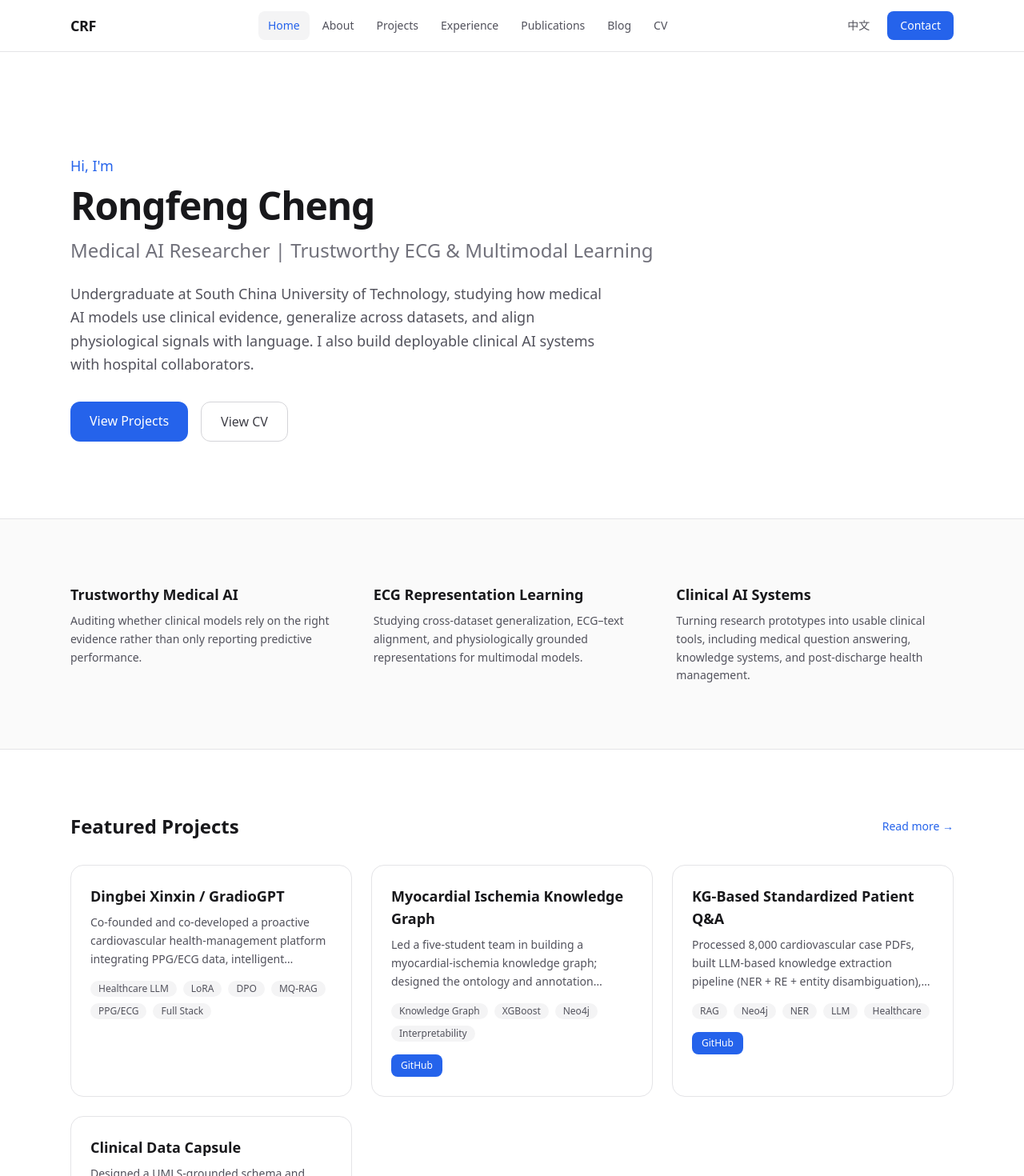
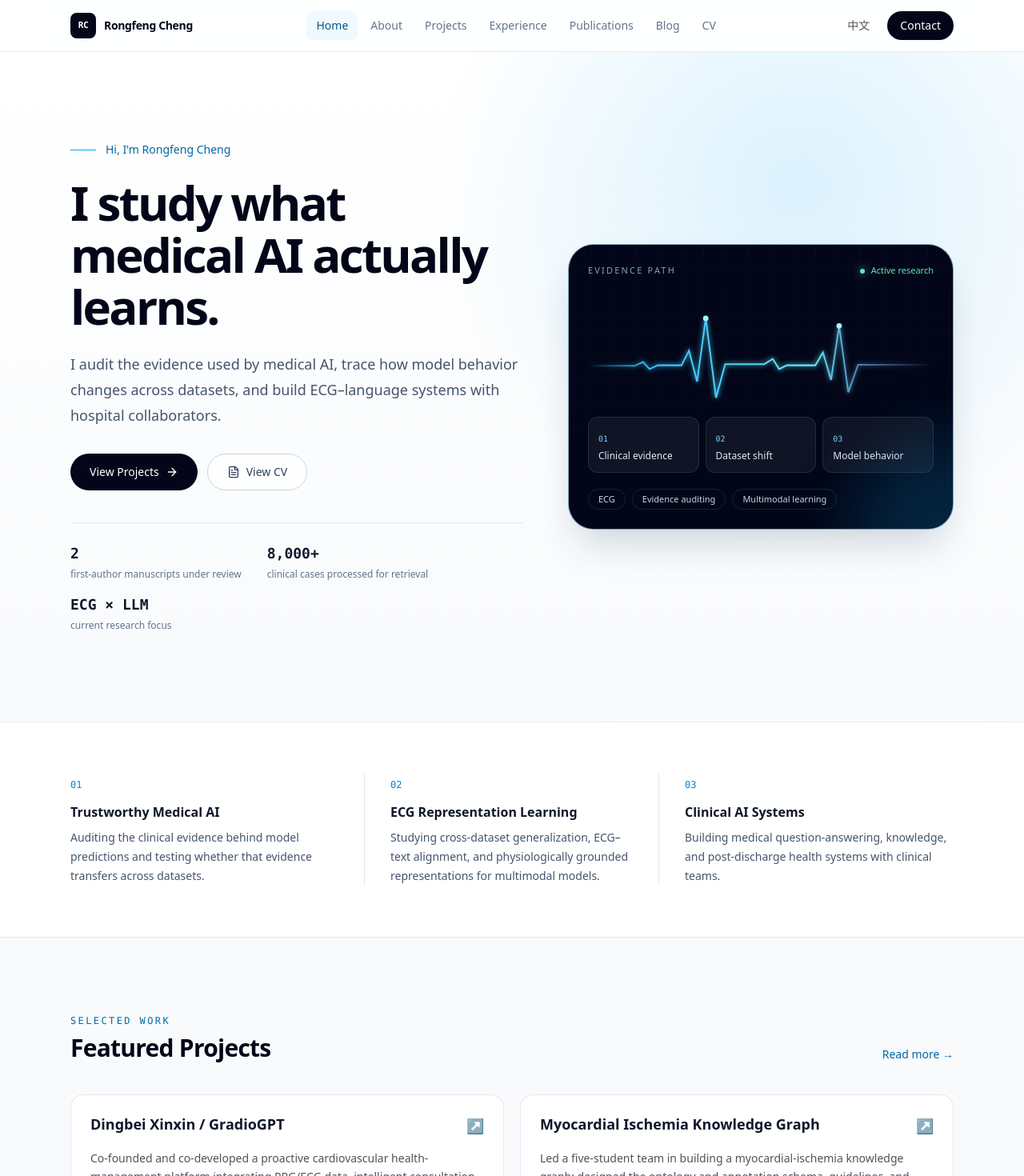
Before and after one commit to CRF2004/crf2004.github.io, a Next.js app: page /en in a window 1280 px wide. Shown: the top 1470 px of the page at 80% size. Built offline with nearby package versions, Linux system fonts and the light colour scheme.

Commit message:
Redesign academic homepage

```diff
--- a/app/[locale]/page.tsx
+++ b/app/[locale]/page.tsx
@@ -4,6 +4,8 @@ import { setRequestLocale } from "next-intl/server";
 import Link from "next/link";
 import { getFeaturedProjects } from "@/lib/projects";
 import ProjectCard from "@/components/ProjectCard";
+import ResearchSignal from "@/components/ResearchSignal";
+import { ArrowRight, FileText } from "lucide-react";
 
 export default function HomePage({
   params,
@@ -17,50 +19,60 @@ export default function HomePage({
   const featured = getFeaturedProjects();
 
   return (
-    <div>
-      {/* Hero */}
-      <section className="max-w-6xl mx-auto px-6 pt-24 pb-16 md:pt-32 md:pb-24">
-        <div className="max-w-3xl">
-          <p className="text-lg text-accent font-medium mb-3">
-            {t("greeting")}
-          </p>
-          <h1 className="text-4xl md:text-5xl font-bold tracking-tight text-zinc-900 mb-4">
-            {t("name")}
-          </h1>
-          <p className="text-xl md:text-2xl text-zinc-500 font-medium mb-6">
-            {t("tagline")}
-          </p>
-          <p className="text-lg text-zinc-600 leading-relaxed mb-8 max-w-2xl">
-            {t("subtitle")}
-          </p>
-          <div className="flex flex-wrap gap-4">
+    <div className="overflow-hidden">
+      <section className="hero-wash relative border-b border-slate-200/70">
+        <div className="mx-auto grid max-w-6xl items-center gap-14 px-6 pb-20 pt-20 md:pb-28 md:pt-28 lg:grid-cols-[1.08fr_0.92fr]">
+          <div>
+            <div className="mb-6 flex items-center gap-3 text-sm font-medium text-sky-700">
+              <span className="h-px w-8 bg-sky-500" />
+              {t("greeting")} {t("name")}
+            </div>
+            <h1 className="max-w-3xl text-4xl font-semibold leading-[1.08] tracking-[-0.045em] text-slate-950 md:text-6xl">
+              {t("headline")}
+            </h1>
+            <p className="mt-6 max-w-2xl text-lg leading-8 text-slate-600">
+              {t("subtitle")}
+            </p>
+            <div className="mt-8 flex flex-wrap gap-3">
             <Link
               href={`/${locale}/projects`}
-              className="px-6 py-3 bg-accent text-white rounded-xl font-medium hover:bg-accent-dark transition-colors"
+              className="group inline-flex items-center gap-2 rounded-full bg-slate-950 px-6 py-3 text-sm font-medium text-white transition hover:bg-sky-800"
             >
               {t("cta_projects")}
+              <ArrowRight className="h-4 w-4 transition-transform group-hover:translate-x-0.5" />
             </Link>
             <Link
               href={`/${locale}/cv`}
-              className="px-6 py-3 border border-zinc-300 text-zinc-700 rounded-xl font-medium hover:bg-zinc-50 transition-colors"
+              className="inline-flex items-center gap-2 rounded-full border border-slate-300 bg-white/70 px-6 py-3 text-sm font-medium text-slate-700 transition hover:border-sky-300 hover:text-sky-800"
             >
+              <FileText className="h-4 w-4" />
               {t("cta_cv")}
             </Link>
           </div>
+            <div className="mt-10 flex flex-wrap gap-x-8 gap-y-4 border-t border-slate-200 pt-6">
+              {(["papers", "clinical", "focus"] as const).map((key) => (
+                <div key={key}>
+                  <p className="font-mono text-lg font-semibold text-slate-900">{t(`proof.${key}.value`)}</p>
+                  <p className="mt-1 text-xs text-slate-500">{t(`proof.${key}.label`)}</p>
+                </div>
+              ))}
+            </div>
+          </div>
+          <ResearchSignal locale={locale} />
         </div>
       </section>
 
-      {/* Highlights */}
-      <section className="bg-zinc-50 border-y border-zinc-200">
-        <div className="max-w-6xl mx-auto px-6 py-16 md:py-20">
-          <div className="grid md:grid-cols-3 gap-8">
+      <section className="border-b border-slate-200 bg-white">
+        <div className="mx-auto max-w-6xl px-6 py-14 md:py-16">
+          <div className="grid gap-8 md:grid-cols-3 md:gap-0">
             {(["health_ai", "knowledge_graphs", "interpretable_ml"] as const).map(
-              (key) => (
-                <div key={key} className="text-center md:text-left">
-                  <h3 className="text-lg font-semibold text-zinc-900 mb-2">
+              (key, index) => (
+                <div key={key} className="relative md:px-8 md:first:pl-0 md:last:pr-0 md:[&:not(:last-child)]:border-r md:[&:not(:last-child)]:border-slate-200">
+                  <span className="font-mono text-xs text-sky-600">0{index + 1}</span>
+                  <h3 className="mt-3 text-base font-semibold text-slate-900">
                     {t(`highlights.${key}.title`)}
                   </h3>
-                  <p className="text-sm text-zinc-600 leading-relaxed">
+                  <p className="mt-2 text-sm leading-6 text-slate-600">
                     {t(`highlights.${key}.description`)}
                   </p>
                 </div>
@@ -70,20 +82,22 @@ export default function HomePage({
         </div>
       </section>
 
-      {/* Featured Projects */}
-      <section className="max-w-6xl mx-auto px-6 py-16 md:py-20">
-        <div className="flex items-center justify-between mb-8">
-          <h2 className="text-2xl font-bold text-zinc-900">
+      <section className="mx-auto max-w-6xl px-6 py-20 md:py-24">
+        <div className="mb-10 flex items-end justify-between gap-4">
+          <div>
+            <p className="mb-2 font-mono text-xs uppercase tracking-[0.2em] text-sky-700">{t("work_label")}</p>
+            <h2 className="text-3xl font-semibold tracking-tight text-slate-950">
             {t("recent_projects")}
-          </h2>
+            </h2>
+          </div>
           <Link
             href={`/${locale}/projects`}
-            className="text-sm font-medium text-accent hover:text-accent-dark transition-colors"
+            className="inline-flex items-center gap-1 text-sm font-medium text-sky-700 hover:text-sky-900"
           >
             {t("read_more")}
           </Link>
         </div>
-        <div className="grid md:grid-cols-2 lg:grid-cols-3 gap-6">
+        <div className="grid gap-5 md:grid-cols-2">
           {featured.map((p) => (
             <ProjectCard
               key={p.slug}
--- a/app/globals.css
+++ b/app/globals.css
@@ -3,11 +3,52 @@
 @plugin "@tailwindcss/typography";
 
 @theme inline {
-  --color-accent: #2563eb;
-  --color-accent-light: #3b82f6;
-  --color-accent-dark: #1d4ed8;
+  --color-accent: #0369a1;
+  --color-accent-light: #0ea5e9;
+  --color-accent-dark: #075985;
 }
 
 body {
   font-family: var(--font-sans), system-ui, sans-serif;
+  background: #f8fafc;
+  color: #0f172a;
 }
+
+::selection {
+  background: #bae6fd;
+  color: #082f49;
+}
+
+.hero-wash {
+  background:
+    radial-gradient(circle at 78% 20%, rgb(186 230 253 / 0.5), transparent 28rem),
+    linear-gradient(180deg, #ffffff 0%, #f8fafc 100%);
+}
+
+.signal-grid {
+  background-image:
+    linear-gradient(rgb(56 189 248 / 0.08) 1px, transparent 1px),
+    linear-gradient(90deg, rgb(56 189 248 / 0.08) 1px, transparent 1px);
+  background-size: 28px 28px;
+  mask-image: linear-gradient(to bottom, black, transparent 95%);
+}
+
+.signal-panel::after {
+  content: "";
+  position: absolute;
+  width: 15rem;
+  height: 15rem;
+  right: -7rem;
+  bottom: -8rem;
+  border-radius: 999px;
+  background: rgb(14 165 233 / 0.18);
+  filter: blur(40px);
+}
+
+.no-scrollbar::-webkit-scrollbar {
+  display: none;
+}
+
+.no-scrollbar {
+  scrollbar-width: none;
+}
--- a/app/layout.tsx
+++ b/app/layout.tsx
@@ -18,7 +18,7 @@ export const metadata: Metadata = {
     template: "%s | Rongfeng Cheng",
   },
   description:
-    "Personal website of Rongfeng Cheng — Medical AI researcher and builder at SCUT, working on interpretable AI for healthcare.",
+    "Rongfeng Cheng studies evidence use, cross-dataset behavior, and ECG-language learning in medical AI.",
 };
 
 export default function RootLayout({
--- a/components/Nav.tsx
+++ b/components/Nav.tsx
@@ -20,13 +20,14 @@ export default function Nav({ locale }: { locale: string }) {
   const pathname = usePathname();
 
   return (
-    <header className="sticky top-0 z-50 bg-white/80 backdrop-blur-sm border-b border-zinc-200">
-      <nav className="max-w-6xl mx-auto px-6 h-16 flex items-center justify-between">
+    <header className="sticky top-0 z-50 border-b border-slate-200/80 bg-white/85 backdrop-blur-xl">
+      <nav className="mx-auto flex h-16 max-w-6xl items-center justify-between px-6">
         <Link
           href={`/${locale}`}
-          className="text-lg font-bold tracking-tight text-zinc-900 hover:text-accent transition-colors"
+          className="group flex items-center gap-2.5 text-sm font-semibold tracking-tight text-slate-950"
         >
-          CRF
+          <span className="grid h-8 w-8 place-items-center rounded-lg bg-slate-950 font-mono text-[11px] text-white transition group-hover:bg-sky-800">RC</span>
+          <span className="hidden lg:block">Rongfeng Cheng</span>
         </Link>
 
         <div className="hidden md:flex items-center gap-1">
@@ -42,8 +43,8 @@ export default function Nav({ locale }: { locale: string }) {
                 href={href}
                 className={`px-3 py-2 rounded-lg text-sm font-medium transition-colors ${
                   isActive
-                    ? "bg-zinc-100 text-accent"
-                    : "text-zinc-600 hover:text-zinc-900 hover:bg-zinc-50"
+                    ? "bg-sky-50 text-sky-800"
+                    : "text-slate-500 hover:bg-slate-50 hover:text-slate-900"
                 }`}
               >
                 {t(item)}
@@ -56,12 +57,19 @@ export default function Nav({ locale }: { locale: string }) {
           <LanguageSwitcher locale={locale} />
           <Link
             href={`/${locale}/contact`}
-            className="hidden sm:inline-flex px-4 py-2 bg-accent text-white rounded-lg text-sm font-medium hover:bg-accent-dark transition-colors"
+            className="hidden rounded-full bg-slate-950 px-4 py-2 text-sm font-medium text-white transition hover:bg-sky-800 sm:inline-flex"
           >
             {t("contact")}
           </Link>
         </div>
       </nav>
+      <div className="no-scrollbar flex gap-1 overflow-x-auto border-t border-slate-100 px-4 py-2 md:hidden">
+        {navItems.map((item) => {
+          const href = `/${locale}${item === "home" ? "" : `/${item}`}`;
+          const isActive = item === "home" ? pathname === `/${locale}` || pathname === `/${locale}/` : pathname.startsWith(`/${locale}/${item}`);
+          return <Link key={item} href={href} className={`shrink-0 rounded-full px-3 py-1.5 text-xs font-medium ${isActive ? "bg-sky-100 text-sky-800" : "text-slate-500"}`}>{t(item)}</Link>;
+        })}
+      </div>
     </header>
   );
 }
--- a/components/ProjectCard.tsx
+++ b/components/ProjectCard.tsx
@@ -95,11 +95,15 @@ export default function ProjectCard({
   links,
 }: ProjectCardProps) {
   return (
-    <article className="group p-6 rounded-2xl border border-zinc-200 hover:border-accent/30 hover:shadow-lg hover:shadow-accent/5 transition-all duration-300 bg-white">
+    <article className="group relative overflow-hidden rounded-2xl border border-slate-200 bg-white p-6 transition-all duration-300 hover:-translate-y-1 hover:border-sky-300 hover:shadow-xl hover:shadow-sky-950/5">
+      <div className="absolute inset-x-0 top-0 h-px bg-gradient-to-r from-transparent via-sky-400/70 to-transparent opacity-0 transition-opacity group-hover:opacity-100" />
       <Link href={`/${locale}/projects/${slug}`} className="block">
-        <h3 className="text-lg font-semibold text-zinc-900 group-hover:text-accent transition-colors mb-2">
+        <div className="mb-4 flex items-start justify-between gap-4">
+        <h3 className="text-lg font-semibold leading-snug text-slate-900 transition-colors group-hover:text-sky-800">
           {title}
         </h3>
+        <span className="text-lg text-slate-300 transition-all group-hover:translate-x-0.5 group-hover:text-sky-600">↗</span>
+        </div>
         <p className="text-sm text-zinc-600 leading-relaxed mb-4 line-clamp-3">
           {description}
         </p>
@@ -108,7 +112,7 @@ export default function ProjectCard({
         {tags.map((tag) => (
           <span
             key={tag}
-            className="px-2.5 py-0.5 rounded-full bg-zinc-100 text-zinc-600 text-xs font-medium"
+            className="rounded-md border border-slate-200 bg-slate-50 px-2 py-0.5 font-mono text-[10px] text-slate-600"
           >
             {tag}
           </span>
--- /dev/null
+++ b/components/ResearchSignal.tsx
@@ -0,0 +1,52 @@
+export default function ResearchSignal({ locale }: { locale: string }) {
+  const zh = locale === "zh";
+
+  return (
+    <div className="signal-panel relative overflow-hidden rounded-[2rem] border border-sky-200/70 bg-slate-950 p-6 text-white shadow-2xl shadow-sky-950/20">
+      <div className="signal-grid absolute inset-0 opacity-50" />
+      <div className="relative flex items-center justify-between text-[11px] font-medium uppercase tracking-[0.2em] text-sky-200/70">
+        <span>{zh ? "证据链路" : "Evidence path"}</span>
+        <span className="flex items-center gap-2 normal-case tracking-normal text-emerald-300">
+          <span className="h-1.5 w-1.5 rounded-full bg-emerald-300 shadow-[0_0_12px_#6ee7b7]" />
+          {zh ? "研究进行中" : "Active research"}
+        </span>
+      </div>
+
+      <svg viewBox="0 0 640 210" className="relative mt-8 w-full" aria-label="ECG evidence signal">
+        <defs>
+          <linearGradient id="signal" x1="0" x2="1">
+            <stop offset="0" stopColor="#38bdf8" stopOpacity="0" />
+            <stop offset="0.18" stopColor="#38bdf8" />
+            <stop offset="0.65" stopColor="#67e8f9" />
+            <stop offset="1" stopColor="#818cf8" stopOpacity="0" />
+          </linearGradient>
+          <filter id="glow">
+            <feGaussianBlur stdDeviation="5" result="blur" />
+            <feMerge><feMergeNode in="blur" /><feMergeNode in="SourceGraphic" /></feMerge>
+          </filter>
+        </defs>
+        <path d="M0 116 H86 L102 109 L114 122 L129 115 H173 L187 88 L202 145 L218 28 L237 175 L254 113 H326 L342 103 L354 122 L368 115 H421 L435 91 L450 142 L465 42 L482 165 L500 114 H640" fill="none" stroke="url(#signal)" strokeWidth="3" filter="url(#glow)" />
+        {[218, 465].map((x) => <circle key={x} cx={x} cy={x === 218 ? 28 : 42} r="5" fill="#a5f3fc" />)}
+      </svg>
+
+      <div className="relative grid grid-cols-3 gap-2">
+        {[
+          [zh ? "临床证据" : "Clinical evidence", "01"],
+          [zh ? "跨库迁移" : "Dataset shift", "02"],
+          [zh ? "模型行为" : "Model behavior", "03"],
+        ].map(([label, n]) => (
+          <div key={n} className="rounded-xl border border-white/10 bg-white/[0.06] p-3 backdrop-blur-sm">
+            <span className="font-mono text-[10px] text-sky-300">{n}</span>
+            <p className="mt-1 text-xs font-medium text-slate-200">{label}</p>
+          </div>
+        ))}
+      </div>
+
+      <div className="relative mt-5 flex flex-wrap gap-2 text-[11px] text-slate-300">
+        <span className="rounded-full border border-white/10 px-3 py-1">ECG</span>
+        <span className="rounded-full border border-white/10 px-3 py-1">Evidence auditing</span>
+        <span className="rounded-full border border-white/10 px-3 py-1">Multimodal learning</span>
+      </div>
+    </div>
+  );
+}
--- a/messages/en.json
+++ b/messages/en.json
@@ -12,14 +12,20 @@
   "home": {
     "greeting": "Hi, I'm",
     "name": "Rongfeng Cheng",
-    "tagline": "Medical AI Researcher | Trustworthy ECG & Multimodal Learning",
-    "subtitle": "Undergraduate at South China University of Technology, studying how medical AI models use clinical evidence, generalize across datasets, and align physiological signals with language. I also build deployable clinical AI systems with hospital collaborators.",
+    "tagline": "Medical AI · ECG · Clinical Systems",
+    "headline": "I study what medical AI actually learns.",
+    "subtitle": "I audit the evidence used by medical AI, trace how model behavior changes across datasets, and build ECG–language systems with hospital collaborators.",
     "cta_projects": "View Projects",
     "cta_cv": "View CV",
+    "proof": {
+      "papers": { "value": "2", "label": "first-author manuscripts under review" },
+      "clinical": { "value": "8,000+", "label": "clinical cases processed for retrieval" },
+      "focus": { "value": "ECG × LLM", "label": "current research focus" }
+    },
     "highlights": {
       "health_ai": {
         "title": "Trustworthy Medical AI",
-        "description": "Auditing whether clinical models rely on the right evidence rather than only reporting predictive performance."
+        "description": "Auditing the clinical evidence behind model predictions and testing whether that evidence transfers across datasets."
       },
       "knowledge_graphs": {
         "title": "ECG Representation Learning",
@@ -27,9 +33,10 @@
       },
       "interpretable_ml": {
         "title": "Clinical AI Systems",
-        "description": "Turning research prototypes into usable clinical tools, including medical question answering, knowledge systems, and post-discharge health management."
+        "description": "Building medical question-answering, knowledge, and post-discharge health systems with clinical teams."
       }
     },
+    "work_label": "Selected work",
     "recent_projects": "Featured Projects",
     "latest_blog": "Latest from the Blog",
     "read_more": "Read more →"
--- a/messages/zh.json
+++ b/messages/zh.json
@@ -12,14 +12,20 @@
   "home": {
     "greeting": "你好，我是",
     "name": "程荣锋",
-    "tagline": "医疗AI研究者｜可信ECG与多模态学习",
-    "subtitle": "华南理工大学本科生，研究医疗AI模型如何使用临床证据、如何跨数据集泛化，以及如何将生理信号与语言对齐；同时与医院团队合作，将研究原型落地为可用的临床AI系统。",
+    "tagline": "医疗 AI · ECG · 临床系统",
+    "headline": "我研究医疗 AI 到底学到了什么。",
+    "subtitle": "我审计医疗 AI 使用的证据，追踪模型行为如何随数据集变化，并与医院团队共同开发 ECG—语言系统。",
     "cta_projects": "查看项目",
     "cta_cv": "查看简历",
+    "proof": {
+      "papers": { "value": "2", "label": "篇一作论文在审" },
+      "clinical": { "value": "8,000+", "label": "份病例完成检索化处理" },
+      "focus": { "value": "ECG × LLM", "label": "当前研究交叉点" }
+    },
     "highlights": {
       "health_ai": {
         "title": "可信医疗AI",
-        "description": "不只比较预测性能，还审计临床模型是否真正依赖正确证据，而非数据捷径。"
+        "description": "审计模型预测背后的临床证据，并检验这种证据依赖能否跨数据集保持。"
       },
       "knowledge_graphs": {
         "title": "ECG表征学习",
@@ -27,9 +33,10 @@
       },
       "interpretable_ml": {
         "title": "临床AI系统",
-        "description": "将研究原型转化为可用工具，包括医学问答、知识系统和院后健康管理产品。"
+        "description": "与临床团队共同开发医学问答、知识系统和院后健康管理工具。"
       }
     },
+    "work_label": "代表性工作",
     "recent_projects": "精选项目",
     "latest_blog": "最新博客",
     "read_more": "阅读更多 →"
```
Also changed, not shown: components/Footer.tsx (+9 -6 lines).
